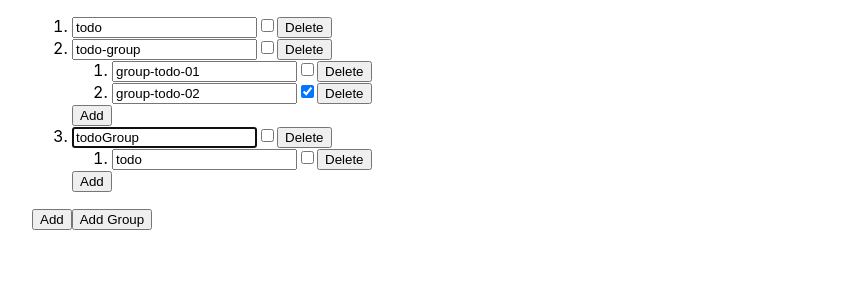
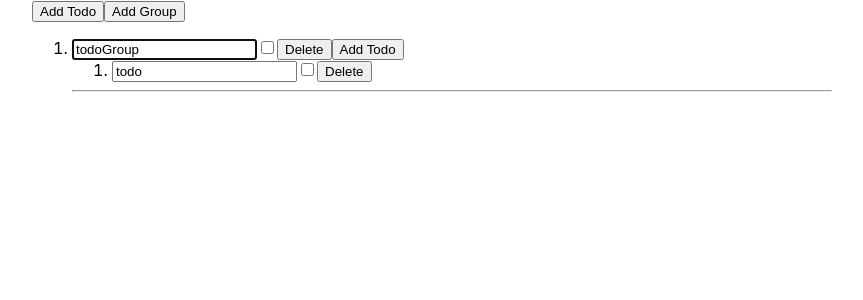
Before and after one commit to futianshen/react-hook-form, a React (Vite) app: page / in a window 1280 px wide. Both pictures are taken after a click on the button "Add Group". Shown: the top 300 px of the page, without its empty margins (208-1071 px from the left). Built offline with nearby package versions, Linux system fonts and the light colour scheme.

Commit message:
feat: fix TodoLIstForm

```diff
--- a/src/TodoListForm.tsx
+++ b/src/TodoListForm.tsx
@@ -4,27 +4,21 @@ import {
   useFieldArray,
   useForm,
   UseFormRegister,
+  UseFormSetValue,
+  useWatch,
 } from "react-hook-form"
 
-type Todo = {
-  value: string
-  isDone: boolean
-  list: Pick<Todo, "value" | "isDone">[]
-}
-
-type TodoListProps = { list: Todo[] }
-
-function TodoListForm() {
-  const { register, handleSubmit, control } = useForm<TodoListProps>({
-    defaultValues: {
-      list: [
+const initialList = [
   {
     value: "todo",
     isDone: false,
+    isGroup: false,
+    list: [],
   },
   {
     value: "todo-group",
     isDone: false,
+    isGroup: true,
     list: [
       {
         value: "group-todo-01",
@@ -32,120 +26,130 @@ function TodoListForm() {
       },
       {
         value: "group-todo-02",
-              isDone: true,
+        isDone: false,
       },
     ],
   },
-      ],
+]
+
+type FormValues = {
+  nestedList: {
+    isGroup: boolean
+    value: string
+    isDone: boolean
+    list: {
+      value: string
+      isDone: boolean
+    }[]
+  }[]
+}
+
+function TodoListForm() {
+  const { control, register, setValue } = useForm<FormValues>({
+    defaultValues: {
+      nestedList: [],
     },
   })
 
-  return <TodoList register={register} control={control} />
+  return (
+    <TodoList control={control} onRegister={register} onValueSet={setValue} />
+  )
 }
 
 function TodoList(props: {
-  register: UseFormRegister<TodoListProps>
-  control: Control<TodoListProps>
-  parentId?: number
+  control: Control<FormValues>
+  onRegister: UseFormRegister<FormValues>
+  onValueSet: UseFormSetValue<FormValues>
 }) {
-  const { register, control, parentId } = props
+  const { control, onRegister, onValueSet } = props
   const { fields, append, remove } = useFieldArray({
+    name: "nestedList",
     control,
-    name: `list`,
   })
 
   return (
     <>
-      <ol>
-        {fields.map((field, index) => {
-          console.log(parentId, index, field, typeof field.list)
-          return (
-            <li key={field.id}>
-              <input
-                {...register(
-                  parentId
-                    ? `list.${parentId}.list.${index}.value`
-                    : `list.${index}.value`
-                )}
-                type="text"
-              />
-              <input
-                type="checkbox"
-                {...register(
-                  parentId
-                    ? `list.${parentId}.list.${index}.isDone`
-                    : `list.${index}.isDone`
-                )}
-              />
-              <button onClick={() => remove(index)}>Delete</button>
-
-              {parentId === undefined && typeof field.list === "object" && (
-                <SubTodoList
-                  register={register}
-                  control={control}
-                  parentId={index}
-                />
-              )}
-            </li>
-          )
-        })}
-      </ol>
-
-      <button onClick={() => append({ value: "todo", isDone: true })}>
-        Add
+      <button
+        onClick={() => append({ value: "todo", isDone: false, isGroup: false })}
+      >
+        Add Todo
       </button>
-      {parentId === undefined && (
       <button
         onClick={() =>
           append({
             value: "todoGroup",
             isDone: false,
+            isGroup: true,
             list: [{ value: "todo", isDone: false }],
           })
         }
       >
         Add Group
       </button>
-      )}
+
+      <ol>
+        {fields.map((field, index) => (
+          <li key={field.id}>
+            <input {...onRegister(`nestedList.${index}.value`)} type="text" />
+            <input
+              type="checkbox"
+              {...onRegister(`nestedList.${index}.isDone`)}
+            />
+            <button onClick={() => remove(index)}>Delete</button>
+            <SubTodoList
+              control={control}
+              parentIndex={index}
+              isGroup={field.isGroup}
+              onRegister={onRegister}
+              onValueSet={onValueSet}
+            />
+            <hr />
+          </li>
+        ))}
+      </ol>
     </>
   )
 }
 
 function SubTodoList(props: {
-  register: UseFormRegister<TodoListProps>
-  control: Control<TodoListProps>
-  parentId: number
+  control: Control<FormValues>
+  parentIndex: number
+  isGroup: boolean
+  onRegister: UseFormRegister<FormValues>
+  onValueSet: UseFormSetValue<FormValues>
 }) {
-  const { register, control, parentId } = props
+  const { control, parentIndex, isGroup, onRegister, onValueSet } = props
+  const isGroupDone = useWatch({
+    control,
+    name: `nestedList.${parentIndex}`,
+  }).isDone
   const { fields, append, remove } = useFieldArray({
+    name: `nestedList.${parentIndex}.list`,
     control,
-    name: `list.${parentId}.list`,
   })
 
   return (
     <>
+      {isGroup && (
+        <button onClick={() => append({ value: "todo", isDone: false })}>
+          Add Todo
+        </button>
+      )}
       <ol>
-        {fields.map((field, index) => {
-          console.log(parentId, index, field)
-          return (
+        {fields.map((field, index) => (
           <li key={field.id}>
             <input
-                {...register(`list.${parentId}.list.${index}.value`)}
+              {...onRegister(`nestedList.${parentIndex}.list.${index}.value`)}
               type="text"
             />
             <input
               type="checkbox"
-                {...register(`list.${parentId}.list.${index}.isDone`)}
+              {...onRegister(`nestedList.${parentIndex}.list.${index}.isDone`)}
             />
             <button onClick={() => remove(index)}>Delete</button>
           </li>
-          )
-        })}
+        ))}
       </ol>
-
-      <button onClick={() => append({ value: "todo", isDone: true })}>
-        Add
-      </button>
     </>
   )
 }
```
Lines whose indentation alone changed are shown as unchanged.
